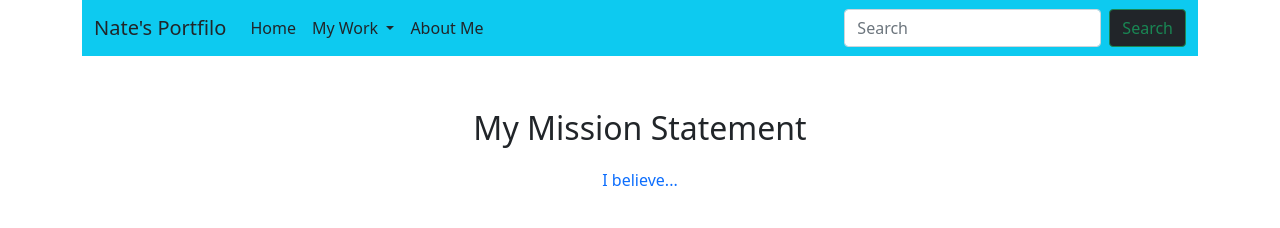
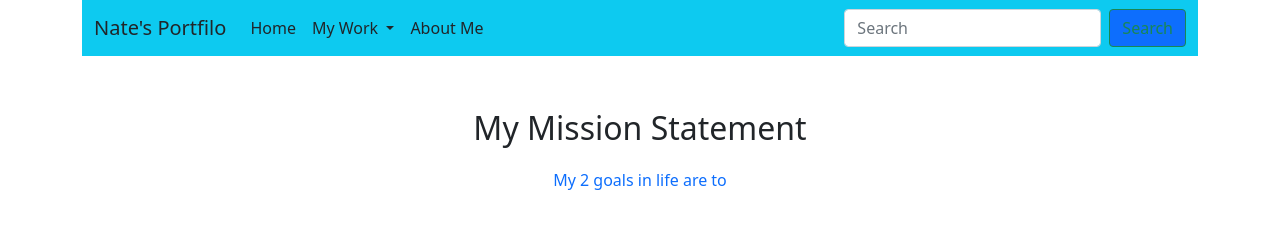
Before and after one commit to randomStuff1234/SchoolPortfolio, a website: page index.html in a window 1280 px wide. Drawn offline with nearby package versions, Linux system fonts and the light colour scheme.

Commit message:
Update index.html

```diff
--- a/index.html
+++ b/index.html
@@ -60,7 +60,7 @@
                     </ul>
                     <form class="d-flex" role="search">
                         <input class="form-control me-2" type="search" placeholder="Search" aria-label="Search">
-                        <button class="btn btn-outline-success bg-dark" type="submit">Search</button>
+                        <button class="btn btn-outline-success bg-primary" type="submit">Search</button>
                     </form>
                 </div>
             </div>
@@ -68,7 +68,7 @@
         <div class = "pt-5">
             <p class="fs-2 text-center text-body">My Mission Statement</p>
         </div>
-        <p class = "text-center text-primary"> I believe... <p>
+        <p class = "text-center text-primary"> My 2 goals in life are to  <p>
     </div>
 </body>
 
```
